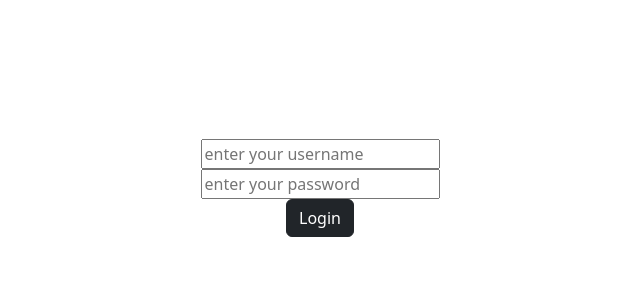
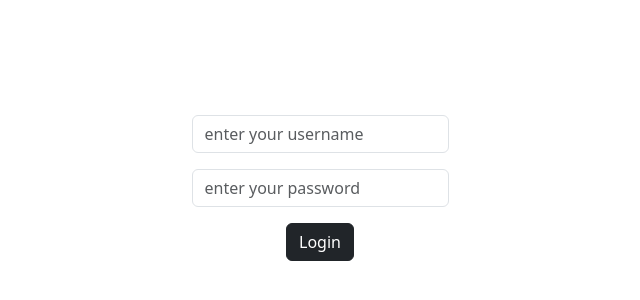
Before and after one commit to Lincs007/Capstone-Project, a React (Vite) app: page /login in a window 1280 px wide. Shown: the part 212-512 px from the top of the page, without its empty margins (320-960 px from the left). Built offline with nearby package versions, Linux system fonts and the light colour scheme.

Commit message:
moved the validate logic inside the login component function to avoid errors in the useSelector hook calls

```diff
--- a/src/components/loginPage.jsx
+++ b/src/components/loginPage.jsx
@@ -2,9 +2,11 @@ import { useFormik } from "formik";
 import { Button, Container, Form } from "react-bootstrap";
 import { useSelector } from "react-redux";
 
+function LoginPage() {
+  const savedUser = useSelector((state) => state.userDetails);
+  console.log("saved user details from redux store:", savedUser);
   const validate = (values) => {
     const errors = {};
-  const savedUser = useSelector((state) => state.userDetails);
 
     if (!values.userName) {
       errors.userName = "Username is required";
@@ -23,8 +25,8 @@ const validate = (values) => {
           "Wrong password, please try again or click forgot password to start password recovery";
       }
     }
+    return errors;
   };
-function LoginPage() {
   const formik = useFormik({
     initialValues: {
       email: "",
@@ -36,26 +38,24 @@ function LoginPage() {
     },
   });
   return (
-    <Container className="login-container">
+    <Container className="form-container py-5">
       <Form onSubmit={formik.handleSubmit}>
-        <div className="d-flex flex-column align-items-center">
-          <input
+        <Form.Group className="mb-3" controlId="userName">
+          <Form.Control
             name="userName"
-            id="userName"
             type="text"
             placeholder="enter your username"
             onChange={formik.handleChange}
             value={formik.values.userName}
             onBlur={formik.handleBlur}
           />
-          {formik.touched.userName & formik.errors.userName ? (
+          {formik.touched.userName && formik.errors.userName ? (
             <div className="error-message">{formik.errors.userName}</div>
           ) : null}
-        </div>
-        <div className="d-flex flex-column align-items-center">
-          <input
+        </Form.Group>
+        <Form.Group className="mb-3" controlId="password">
+          <Form.Control
             name="password"
-            id="password"
             type="password"
             placeholder="enter your password"
             onChange={formik.handleChange}
@@ -65,7 +65,7 @@ function LoginPage() {
           {formik.touched.password && formik.errors.password ? (
             <div className="error-message">{formik.errors.password}</div>
           ) : null}
-        </div>
+        </Form.Group>
         <div className="d-flex flex-column align-items-center">
           <Button variant="dark" type="submit">
             Login
```
Lines whose indentation alone changed are shown as unchanged.
